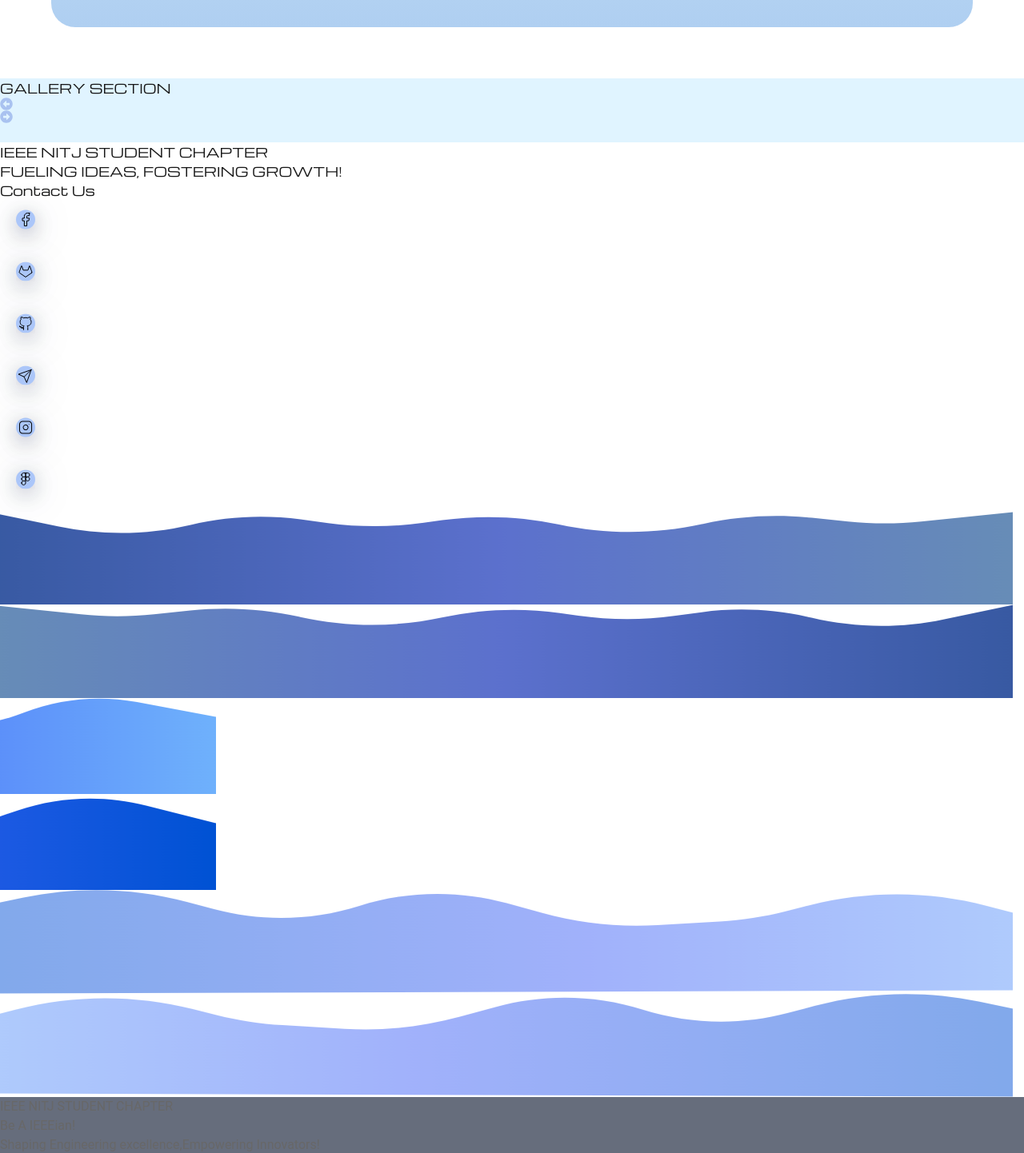
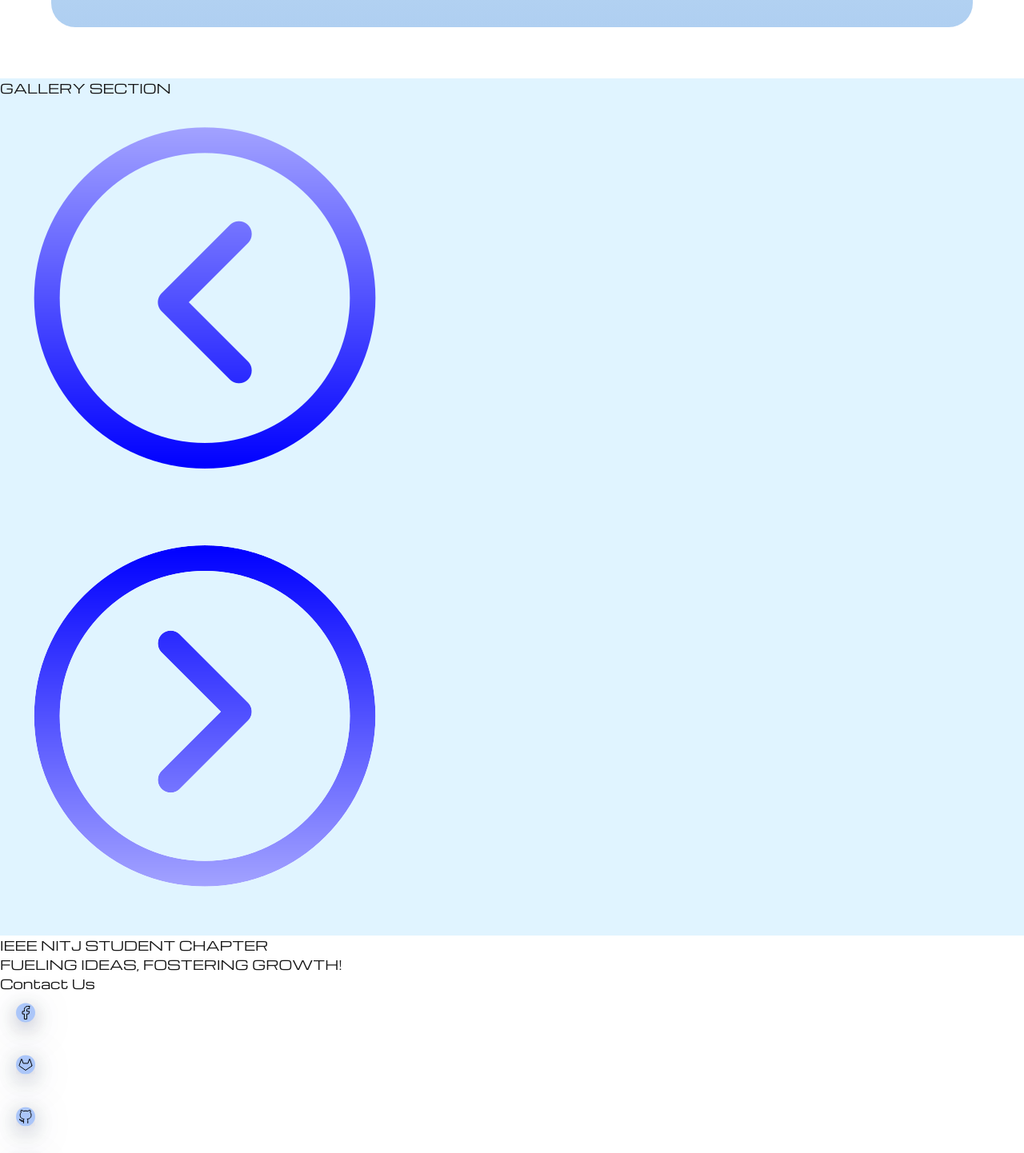
Before and after one commit to Akdest/IeeeNitj, a Next.js app: page / in a window 1280 px wide. Shown: the part 1060-2502 px from the top of the page at 80% size. Built offline with nearby package versions, Linux system fonts and the light colour scheme; grey boxes are pictures that could not be loaded.

Commit message:
Update Gallery.tsx

```diff
--- a/src/app/components/Gallery.tsx
+++ b/src/app/components/Gallery.tsx
@@ -1,16 +1,18 @@
-"use client"
+"use client";
 
 import React, { useState, useEffect } from "react";
-import { FaArrowAltCircleLeft, FaArrowAltCircleRight } from "react-icons/fa";
-import {Michroma} from 'next/font/google';
+import { Michroma } from "next/font/google";
+import { StaticImageData } from "next/image";
 
-const michroma = Michroma({ weight: ['400'], subsets: ['latin'] });
+const michroma = Michroma({ weight: ["400"], subsets: ["latin"] });
 
-const image1 = '/image1.jpeg' as unknown as StaticImageData;
-const image2 = '/image2.jpeg' as unknown as StaticImageData;
-const image3 = '/image3.jpeg' as unknown as StaticImageData;
-const image4 = '/image4.jpeg' as unknown as StaticImageData;
-import { StaticImageData } from "next/image";
+const image1 = "/image1.jpeg" as unknown as StaticImageData;
+const image2 = "/image2.jpeg" as unknown as StaticImageData;
+const image3 = "/image3.jpeg" as unknown as StaticImageData;
+const image4 = "/image4.jpeg" as unknown as StaticImageData;
+
+const leftArrow = "/left_arrow.png"; // Replace with the path to your left arrow image
+const rightArrow = "/right_arrow.png"; // Replace with the path to your right arrow image
 
 const images: StaticImageData[] = [image1, image2, image3, image4];
 
@@ -39,24 +41,36 @@ const Gallery: React.FC = () => {
   }, [currentIndex]);
 
   return (
-    <div className="relative h-screen" style={{
-      backgroundImage: "url('/main.svg')",
-      backgroundSize: "cover",
-      backgroundPosition: "center",
-    }}>
-      <div className="absolute top-6 left-4 right-4 bottom-6 md:top-12 md:left-12 md:right-12 md:bottom-12 flex justify-center items-center rounded-[20px] md:rounded-[40px]" style={{backgroundColor: "#374E72"}}>
+    <div
+      className="relative h-screen"
+      style={{
+        backgroundImage: "url('/main.svg')",
+        backgroundSize: "cover",
+        backgroundPosition: "center",
+      }}
+    >
+      <div
+        className="absolute top-6 left-4 right-4 bottom-6 md:top-12 md:left-12 md:right-12 md:bottom-12 flex justify-center items-center rounded-[20px] md:rounded-[40px]"
+        style={{ backgroundColor: "#374E72" }}
+      >
         <div className="p-2 md:p-4 shadow-lg">
-          <div className="absolute top-4 left-4 right-4 bottom-4 md:top-9 md:left-9 md:right-9 md:bottom-9 overflow-hidden rounded-[20px] md:rounded-[40px]" style={{backgroundColor: "#E0F4FF"}}>
+          <div
+            className="absolute top-4 left-4 right-4 bottom-4 md:top-9 md:left-9 md:right-9 md:bottom-9 overflow-hidden rounded-[20px] md:rounded-[40px]"
+            style={{ backgroundColor: "#E0F4FF" }}
+          >
             <div>
               <div className="absolute top-8 md:top-14 left-0 right-0 text-center">
-                <h1 className={`text-center font-bold text-2xl md:text-4xl text-shadow-custom ${michroma.className}`}>
+                <h1
+                  className={`text-center font-bold text-2xl md:text-4xl text-shadow-custom ${michroma.className}`}
+                >
                   GALLERY SECTION
                 </h1>
                 <div className="flex justify-between items-center mt-10 md:mt-14">
                   {/* Left Arrow */}
-                  <FaArrowAltCircleLeft
-                    className="text-2xl md:text-4xl ml-2 md:ml-5 cursor-pointer"
-                    style={{color: "#A9C2F0"}}
+                  <img
+                    src={leftArrow}
+                    alt="Left Arrow"
+                    className="w-6 md:w-10 cursor-pointer ml-3"
                     onClick={prevSlide}
                   />
 
@@ -89,9 +103,10 @@ const Gallery: React.FC = () => {
                   </div>
 
                   {/* Right Arrow */}
-                  <FaArrowAltCircleRight
-                    className="text-2xl md:text-4xl text-blue-300 mr-2 md:mr-5 cursor-pointer"
-                    style={{color: "#A9C2F0"}}
+                  <img
+                    src={rightArrow}
+                    alt="Right Arrow"
+                    className="w-6 md:w-10 cursor-pointer mr-3"
                     onClick={nextSlide}
                   />
                 </div>
```
